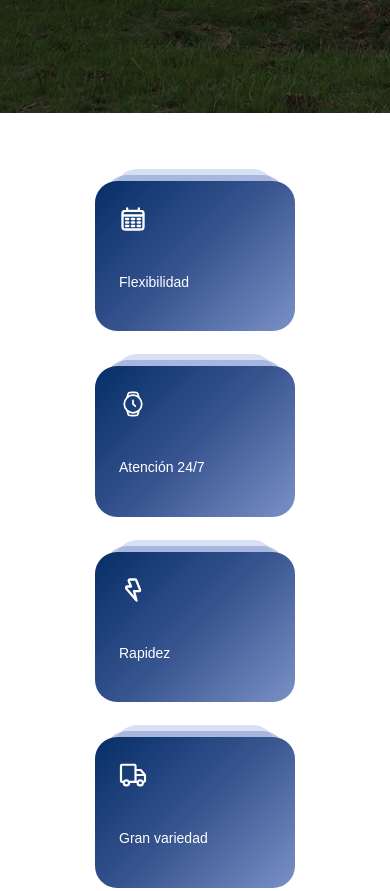
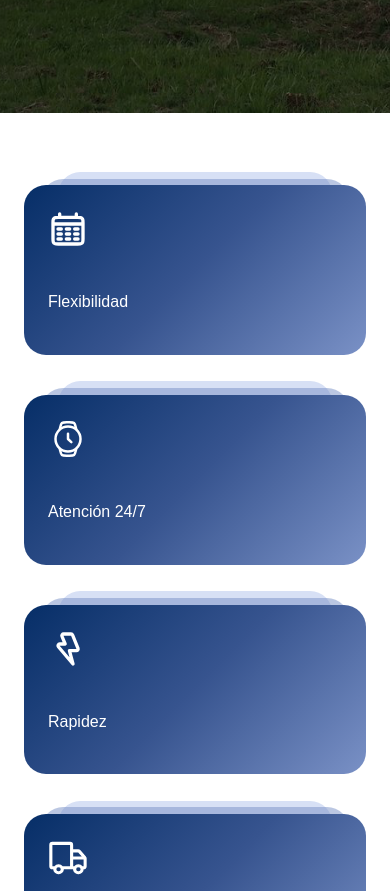
Before and after one commit to MartinSParga/CholoRent-Web, a plain HTML site: page index.html in a window 390 px wide. Shown: the part 640-1531 px from the top of the page. Drawn offline with Linux system fonts and the light colour scheme.

Commit message:
Update styles.css

```diff
--- a/css/styles.css
+++ b/css/styles.css
@@ -329,7 +329,8 @@ button[type='submit']:hover {
   position: relative;
   align-items: center;
   justify-content: center;
-  width: 250px;
+  width: 100%;
+  max-width: 250px;
   border-radius: 24px;
   line-height: 1.6;
   transition: all 0.48s cubic-bezier(0.23, 1, 0.32, 1);
@@ -423,38 +424,39 @@ button[type='submit']:hover {
 
 /* Features Responsive */
 @media (max-width: 700px) {
+  .card {
+    width: 100%;
+    max-width: 100%;
+    margin-top: 1.5rem;
+  }
+}
+
+@media (max-width: 500px) {
   .features {
-    gap: 2rem; /* reduce grid gap */
+    grid-template-columns: 1fr;
+    gap: 1.2rem;
+    justify-items: stretch;
   }
 
   .card {
-    width: 200px; /* adjust card width */
-    margin-top: 1.5rem; /* spacing between stacked cards */
-  }
-}
-@media (max-width: 500px) {
-  .features {
-    gap: 1.2rem; /* smaller grid gap */
-    grid-template-columns: 1fr;
-  }
-
-  .card {
-    margin-top: 1.2rem; /* spacing for stacked cards */
+    width: 100%;
+    max-width: none;
   }
 
   .content {
-    padding: 24px; /* reduce padding for small cards */
+    padding: 24px;
   }
 
   .content .para {
-    font-size: 14px;
+    font-size: 16px;
   }
 
   .content-icon {
-    width: 28px;
-    height: 28px;
+    width: 40px;
+    height: 40px;
   }
 }
+
 
 /* CONTACT */
 .contact-flex {
```
